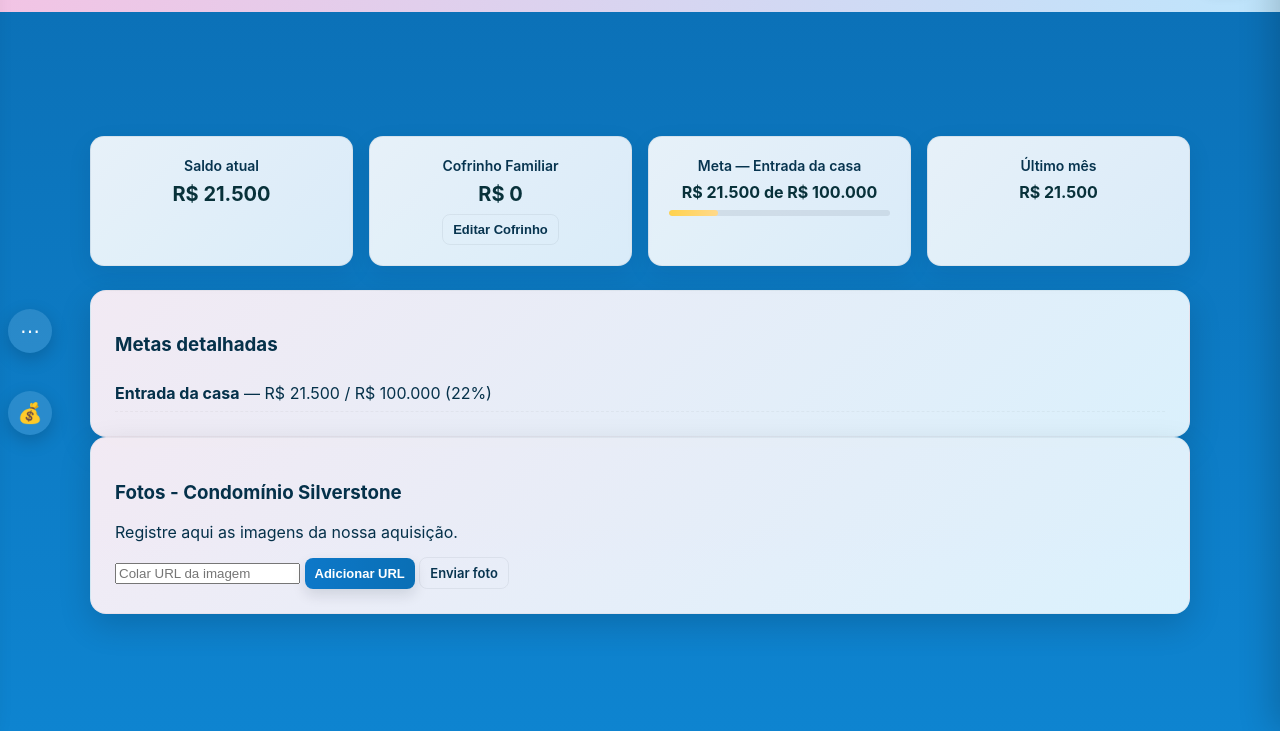
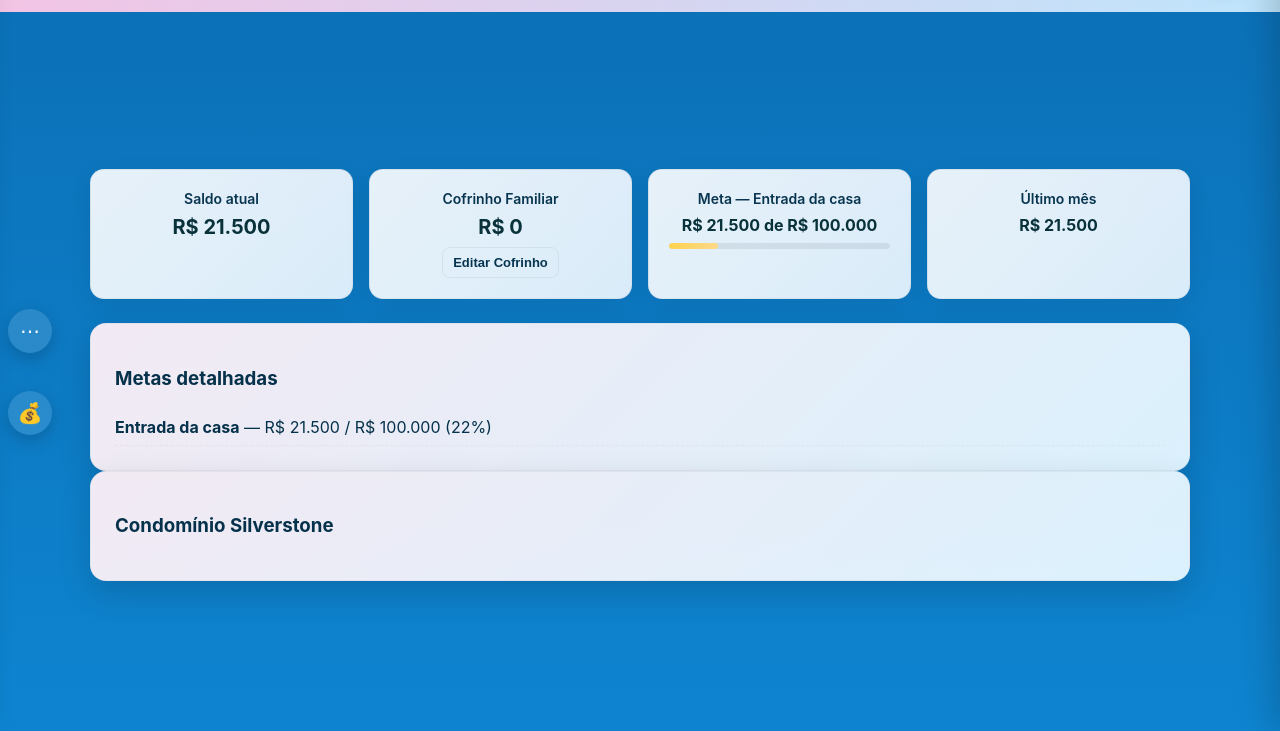
Before and after one commit to ghx130/Organizador-Financeiro, a website: page dashboard.html in a window 1280 px wide. Shown: the part 69-800 px from the top of the page. Drawn offline with nearby package versions, Linux system fonts and the light colour scheme; sample sign-in values are in the browser's storage.

Commit message:
Remove photo gallery header and controls
Removed photo gallery header and controls from the dashboard.

```diff
--- a/dashboard.html
+++ b/dashboard.html
@@ -52,21 +52,7 @@
 
     <section class="photo-gallery-section">
       <div class="card">
-        <div class="gallery-header">
-          <div>
-            <h3>Fotos - Condomínio Silverstone</h3>
-            <p class="subtitle-small">Registre aqui as imagens da nossa aquisição.</p>
-          </div>
-        </div>
-
-        <div class="gallery-controls">
-          <input type="text" id="photoUrlInput" placeholder="Colar URL da imagem" />
-          <button id="addPhotoUrlBtn" class="btn small">Adicionar URL</button>
-          <label class="btn small secondary upload-label" for="photoFileInput">Enviar foto</label>
-          <input type="file" id="photoFileInput" accept="image/*" hidden />
-        </div>
-
-        <div id="photoGallery" class="photo-gallery"></div>
+        <h3>Condomínio Silverstone</h3>
       </div>
     </section>
   </main>
```
